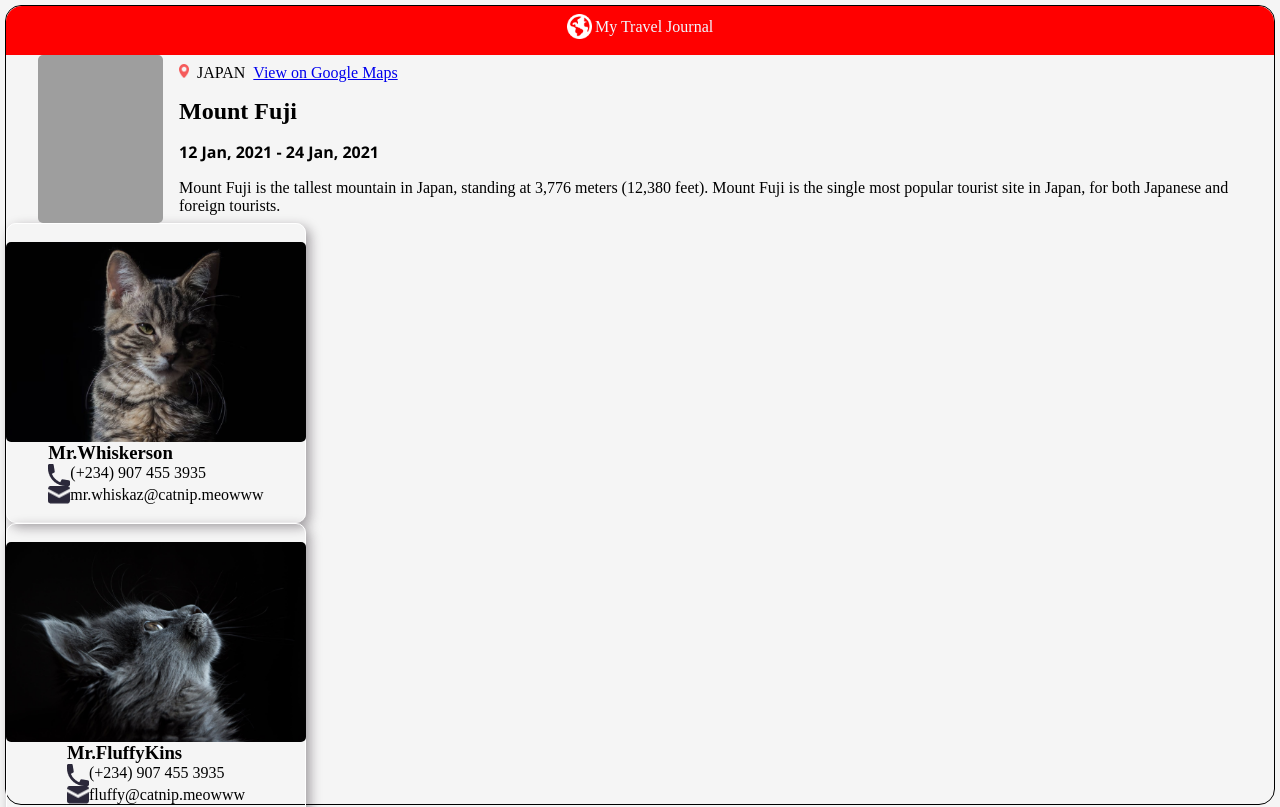
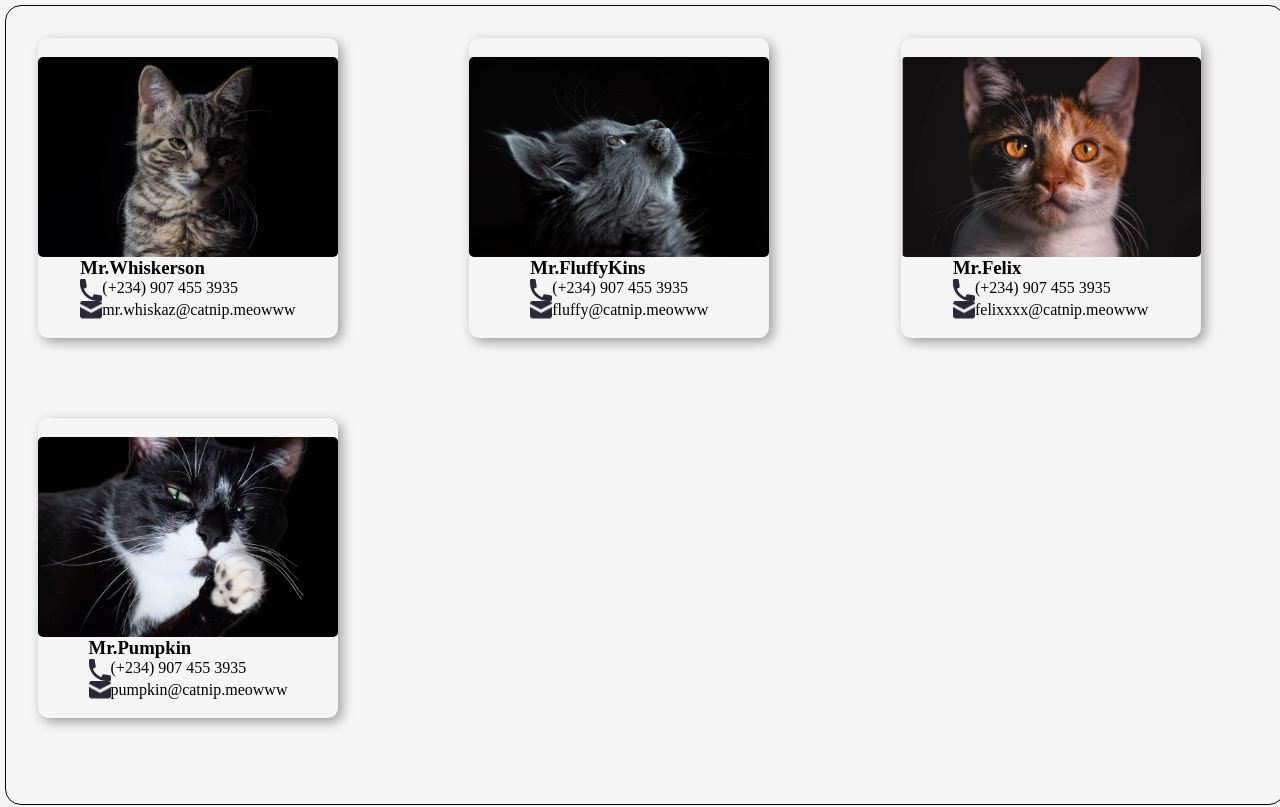
Before and after one commit to KachiMaxxxxx/react-project-1, a React (Vite) app in the folder react-project-1/: page / in a window 1280 px wide. Shown: the top 807 px of the page. Built offline with nearby package versions, Linux system fonts and the light colour scheme; grey boxes are pictures that could not be loaded.

Commit message:
fresh start next,joke component set up

```diff
--- a/react-project-1/src/App.css
+++ b/react-project-1/src/App.css
@@ -0,0 +1,8 @@
+
+
+.contact__grid {
+  display: grid;
+  grid-template-columns: repeat(auto-fit, minmax(250px, 1fr));
+  gap: 5rem;
+  padding: 2rem;
+}
--- a/react-project-1/src/App.jsx
+++ b/react-project-1/src/App.jsx
@@ -1,11 +1,10 @@
-import Header from "./components/Header";
-import Japan from "./components/entry";
+
 import Contact from "./components/contact";
+import "./App.css"
 export default function App() {
   return (
     <>
-      <Header />
-      <Japan />
+      <div className="contact__grid">
       <Contact
         img="/src/assets/mr-whiskerson.png"
         name="Mr.Whiskerson"
@@ -30,6 +29,7 @@ export default function App() {
         phone="(+234) 907 455 3935"
         email="pumpkin@catnip.meowww"
       />
+      </div>
     </>
   );
 }
--- a/react-project-1/src/components/Header.jsx
+++ /dev/null
@@ -1,12 +0,0 @@
-export default function Header(){
-    return (
-        <>
-        <header className="header">
-            <nav className="navbar">
-                <img src="/src/assets/globe (1).png" alt="" className="nav__img"/>
-                <span className="nav__text">My Travel Journal</span>
-            </nav>
-        </header>
-        </>
-    )
-}
--- a/react-project-1/src/components/contact.jsx
+++ b/react-project-1/src/components/contact.jsx
@@ -5,7 +5,7 @@ export default function Contact(props) {
       <article className="contact__article">
         <img
           src={props.img}
-          alt="Photo of Mr. Whiskerson"
+          alt={props.name}
 
           className="contact__img"
         />
@@ -16,7 +16,7 @@ export default function Contact(props) {
           <p>{props.phone}</p>
         </div>
         <div className="contact__email">
-          <img src="/src/assets/mail-icon.png" alt=",mail icon" />
+          <img src="/src/assets/mail-icon.png" alt="mail icon" />
           <p>{props.email}</p>
         </div>
         </div>
--- a/react-project-1/src/components/entry.jsx
+++ /dev/null
@@ -1,43 +0,0 @@
-export default function Japan() {
-  return (
-    <article>
-      <div className="japan__wrapper">
-        <div className="img__wrapper">
-          <img
-            src="https://scrimba.com/links/travel-journal-japan-image-url"
-            alt="Mount Fuji"
-            className="japan__img"
-          />
-        </div>
-
-        <div className="japan__text">
-          <div className="link__wrapper">
-            <span className="japan__marker">
-              <img
-                src="/src/assets/marker.png"
-                alt="Location"
-                className="marker__img"
-              />
-            </span>
-            <span>JAPAN</span>
-            <span>
-              <a
-                href="https://maps.app.goo.gl/6RLYZDuuuqJ7kNGZ9"
-                className="japan__link"
-              >
-                View on Google Maps
-              </a>
-            </span>
-          </div>
-          <h2>Mount Fuji</h2>
-          <div className="japan__date">12 Jan, 2021 - 24 Jan, 2021</div>
-          <p className="japan__paragraph">
-            Mount Fuji is the tallest mountain in Japan, standing at 3,776
-            meters (12,380 feet). Mount Fuji is the single most popular tourist
-            site in Japan, for both Japanese and foreign tourists.
-          </p>
-        </div>
-      </div>
-    </article>
-  );
-}
--- a/react-project-1/src/index.css
+++ b/react-project-1/src/index.css
@@ -5,7 +5,9 @@
 }
 
 body {
-  height: 100vh;
+  max-width: 100vw;
+  min-height: 100vh;
+  width: 100%;
   background: whitesmoke;
   color: black;
   border: 1px solid black;
@@ -13,76 +15,13 @@ body {
   margin: 5px;
 }
 
-.header {
-  padding: 0.5rem;
-  background: red;
-  color: aliceblue;
-  border-radius: 1rem 1rem 0 0;
-}
-
-.navbar {
-  display: flex;
-  align-items: center;
-  justify-content: center;
-  gap: 0.2rem;
-  padding-bottom: 0.5rem;
-}
-
-.nav__img {
-  background-color: red;
-  height: 25px;
-  width: 25px;
-}
-
-.nav__text {
-  font-weight: 400;
-  font-size: 1rem;
-}
-
-.japan__wrapper {
-  display: flex;
-  gap: 1rem;
-  justify-content: center;
-  align-items: center;
-  margin-left: 2rem;
-}
-.japan__text {
-  display: flex;
-  flex-direction: column;
-  gap: 1rem;
-}
-.link__wrapper {
-  display: flex;
-  gap: 0.5rem;
-}
-.img__wrapper {
-  height: 168px;
-  width: 125px;
-  overflow: hidden;
-  border-radius: 5px;
-  flex-shrink: 0;
-}
-
-.japan__img {
-  height: 100%;
-  width: 100%;
-  object-fit: cover;
-}
-.marker__img {
-  width: 10px;
-}
-
-.japan__date {
-  font-family: "Segoe UI", Tahoma, Geneva, Verdana, sans-serif;
-  font-size: 1rem;
-  font-weight: 700;
-}
 
 .contact__article {
+
   width: 300px;
   height: 300px;
   outline: none;
-  border:1px white solid;
+  border:none;
   box-shadow: 4px 4px 12px rgba(33, 23, 33, 0.4);
   display: flex;
   flex-direction: column;
```
